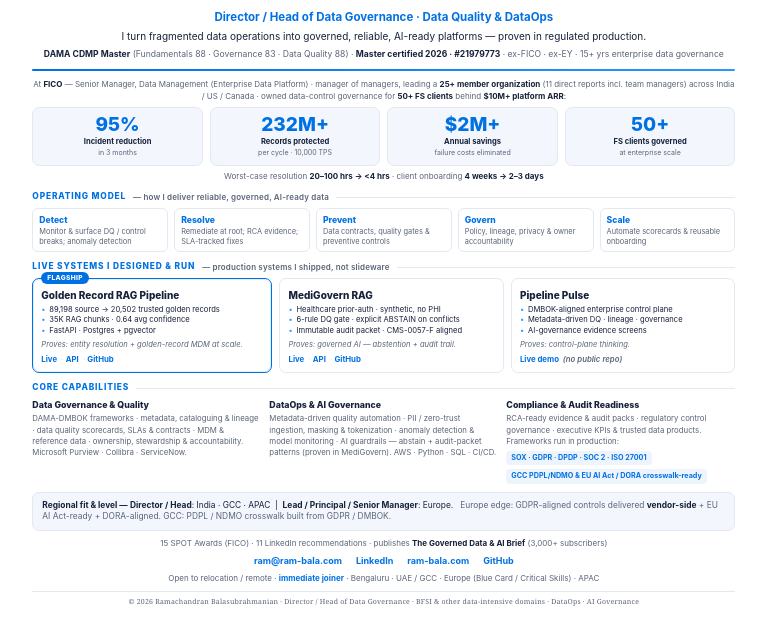
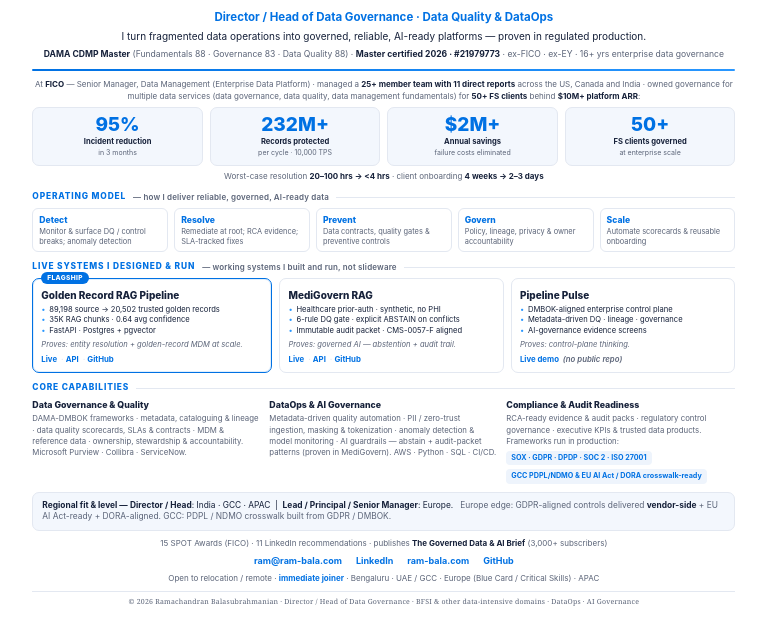
Before and after one commit to ramachandranbalasubrahmanian-svg/ram-porfolio-June22, a plain HTML site: page exec-summary.source.html in a window 1280 px wide. Shown: the part 125-768 px from the top of the page, without its empty margins (13-779 px from the left). Drawn offline with Linux system fonts and the light colour scheme.

Commit message:
Regenerate résumé + executive summary PDFs: 16+ years, 3,000+ subscribers, verified team scope, demo wording
Co-Authored-By: Claude Fable 5.1 <noreply@anthropic.com>

```diff
--- a/exec-summary.source.html
+++ b/exec-summary.source.html
@@ -96,11 +96,11 @@
   <div class="altname">Ramachandran Balasubrahmanian</div>
   <div class="title">Director / Head of Data Governance · Data Quality &amp; DataOps</div>
   <div class="tagline">I turn fragmented data operations into governed, reliable, AI-ready platforms — proven in regulated production.</div>
-  <div class="creds"><b>DAMA CDMP Master</b> (Fundamentals 88 · Governance 83 · Data Quality 88) · <b>Master certified 2026 · #21979773</b> · ex-FICO · ex-EY · 15+ yrs enterprise data governance</div>
+  <div class="creds"><b>DAMA CDMP Master</b> (Fundamentals 88 · Governance 83 · Data Quality 88) · <b>Master certified 2026 · #21979773</b> · ex-FICO · ex-EY · 16+ yrs enterprise data governance</div>
 
   <div class="rule"></div>
 
-  <div class="attr">At <b>FICO</b> — Senior Manager, Data Management (Enterprise Data Platform) · manager of managers, leading a <b>25+ member organization</b> (11 direct reports incl. team managers) across India / US / Canada · owned data-control governance for <b>50+ FS clients</b> behind <b>$10M+ platform ARR</b>:</div>
+  <div class="attr">At <b>FICO</b> — Senior Manager, Data Management (Enterprise Data Platform) · managed a <b>25+ member team with 11 direct reports</b> across the US, Canada and India · owned governance for multiple data services (data governance, data quality, data management fundamentals) for <b>50+ FS clients</b> behind <b>$10M+ platform ARR</b>:</div>
   <div class="metrics">
     <div class="metric"><div class="num">95%</div><div class="lbl">Incident reduction</div><div class="sub">in 3 months</div></div>
     <div class="metric"><div class="num">232M+</div><div class="lbl">Records protected</div><div class="sub">per cycle · 10,000 TPS</div></div>
@@ -118,7 +118,7 @@
     <div class="opstep"><div class="t">Scale</div><div class="d">Automate scorecards &amp; reusable onboarding</div></div>
   </div>
 
-  <div class="sec-h">Live Systems I Designed &amp; Run <span class="sub">— production systems I shipped, not slideware</span></div>
+  <div class="sec-h">Live Systems I Designed &amp; Run <span class="sub">— working systems I built and run, not slideware</span></div>
   <div class="systems">
     <div class="sys flag">
       <span class="badge">Flagship</span>
```
Also changed, not shown: index.html (+6 -6 lines), resume.source.html (+1 -1 lines), 2 other files.
